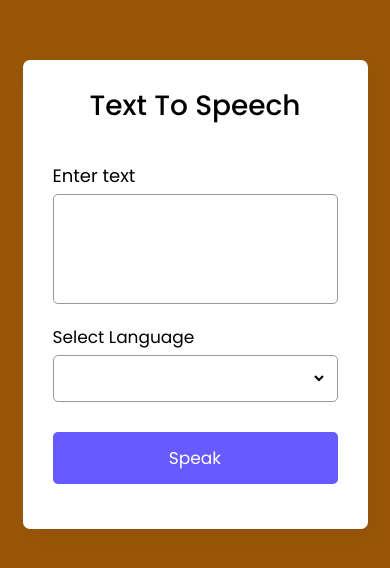
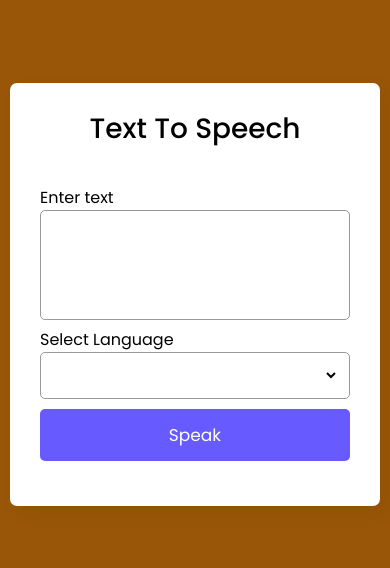
Before and after one commit to ihsnokn/TextToVoice, a plain HTML site: page index.html in a window 390 px wide. Shown: the part 128-696 px from the top of the page. Drawn offline with Linux system fonts and the light colour scheme.

Commit message:
update style

```diff
--- a/style.css
+++ b/style.css
@@ -1,4 +1,3 @@
-/* Import Google Font - Poppins */
 @import url('https://fonts.googleapis.com/css2?family=Poppins:wght@400;500;600;700&display=swap');
 *{
   margin: 0;
@@ -32,18 +31,6 @@ body{
 .wrapper form{
   margin: 35px 0 20px;
 }
-form .row{
-  display: flex;
-  margin-bottom: 20px;
-  flex-direction: column;
-}
-form .row label{
-  font-size: 18px;
-  margin-bottom: 5px;
-}
-form .row:nth-child(2) label{
-  font-size: 17px;
-}
 form :where(textarea, select, button){
   outline: none;
   width: 100%;
@@ -57,9 +44,6 @@ form .row textarea{
   font-size: 15px;
   padding: 8px 10px;
   border: 1px solid #999;
-}
-form .row textarea::-webkit-scrollbar{
-  width: 0px;
 }
 form .row .outer{
   height: 47px;
@@ -94,12 +78,3 @@ form button{
   background: #675AFE;
   transition: 0.3s ease;
 }
-form button:hover{
-  background: #4534fe;
-}
-@media(max-width: 400px){
-  .wrapper{
-    max-width: 345px;
-    width: 100%;
-  }
-}
```
